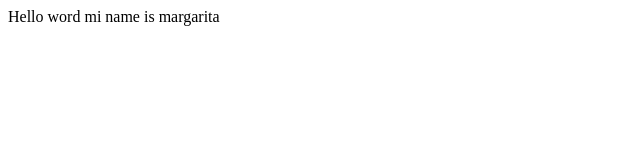
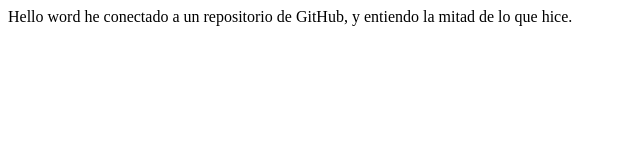
Before and after one commit to folkearen/prework, a plain HTML site: page index.html in a window 1280 px wide. Shown: the whole page, without its empty margins (0-640 px from the left). Drawn offline with Linux system fonts and the light colour scheme.

Commit message:
Cambios realizados

```diff
--- a/index.html
+++ b/index.html
@@ -8,7 +8,7 @@
 </head>
 <body>
     <article>
-        Hello word mi name is margarita
+        Hello word he conectado a un repositorio de GitHub, y entiendo la mitad de lo que hice.
     </article>
 </body>
 </html>
```
